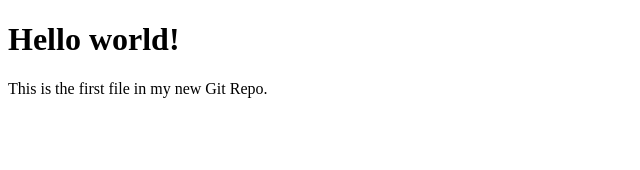
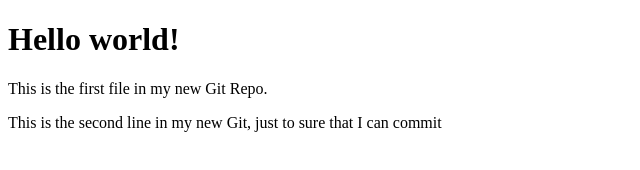
Before and after one commit to TienDatDao/demo, a plain HTML site: page index.html in a window 1280 px wide. Shown: the whole page, without its empty margins (0-640 px from the left). Drawn offline with Linux system fonts and the light colour scheme.

Commit message:
commit again

```diff
--- a/index.html
+++ b/index.html
@@ -7,6 +7,7 @@
 
 <h1>Hello world!</h1>
 <p>This is the first file in my new Git Repo.</p>
+<p>This is the second line in my new Git, just to sure that I can commit</p>
 
 </body>
 </html>
```
